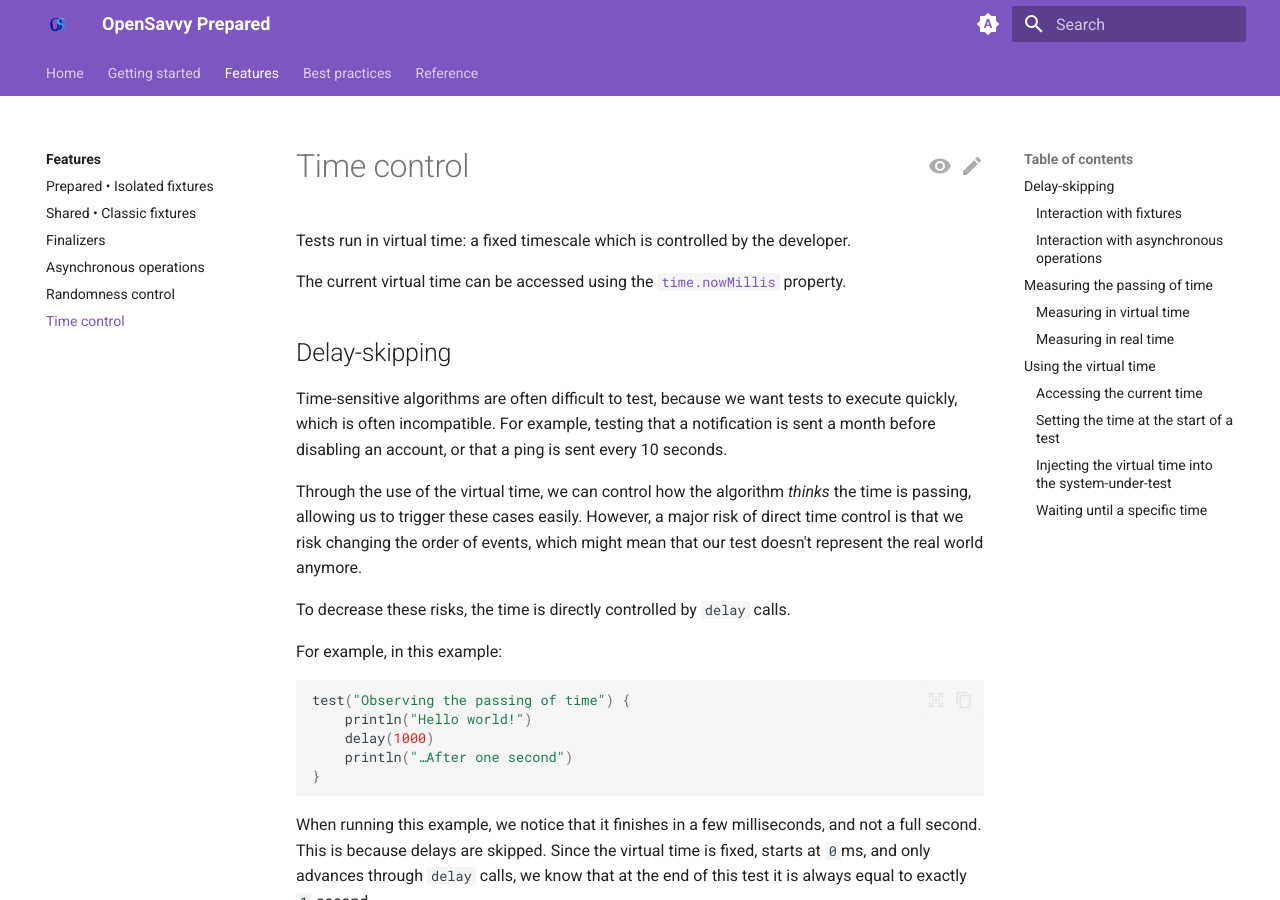
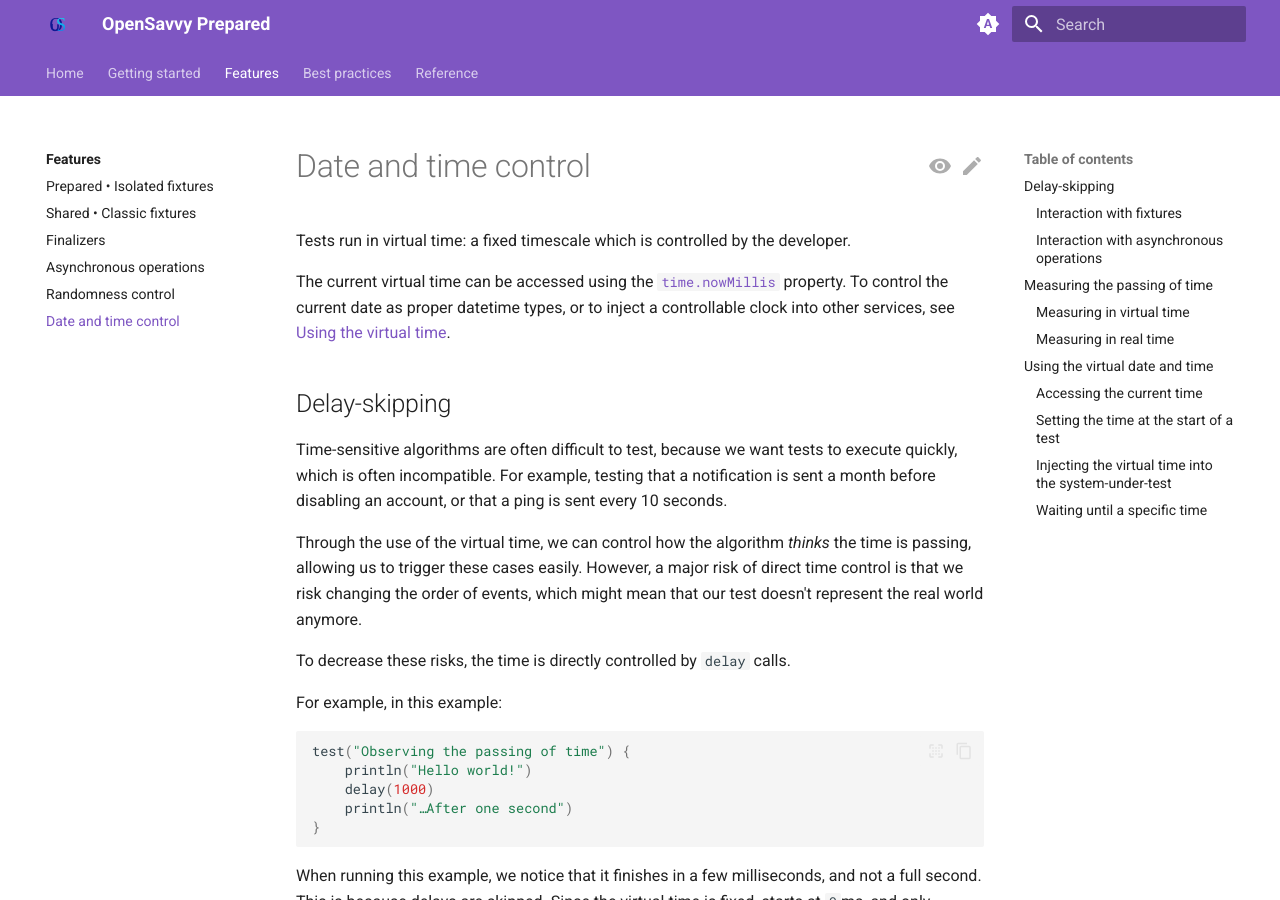
Before and after one commit to CLOVIS-AI/Prepared, an MkDocs documentation site: the page built from docs/website/docs/features/time.md, in a window 1280 px wide and 900 px high. Built offline with MkDocs 1.6.1 and Material for MkDocs 9.7.7, drawn with Linux system fonts in a browser that asks for light colours; plug-ins that fetch from the network failed and are left out; some of the changed text lies outside the part shown.

Commit message:
docs(website): Clarify that time control also works for dates

````diff
--- a/docs/website/docs/features/time.md
+++ b/docs/website/docs/features/time.md
@@ -1,8 +1,9 @@
-# Time control
+# Date and time control
 
 Tests run in virtual time: a fixed timescale which is controlled by the developer.
 
 The current virtual time can be accessed using the [`time.nowMillis`](https://opensavvy.gitlab.io/groundwork/prepared/api-docs/suite/opensavvy.prepared.suite/now-millis.html) property.
+To control the current date as proper datetime types, or to inject a controllable clock into other services, see [Using the virtual time](#using-the-virtual-date-and-time).
 
 ## Delay-skipping
 
@@ -111,7 +112,7 @@ test("Measure how long an operation takes in real time") {
 }
 ```
 
-## Using the virtual time
+## Using the virtual date and time
 
 Often, `time.nowMillis` is insufficient: we want to trigger algorithms at specific dates in time, for example to check that an algorithm behaves correctly even at midnight on New Year's. Prepared offers compatibility modules to generate datetime objects from popular libraries.
 
````
